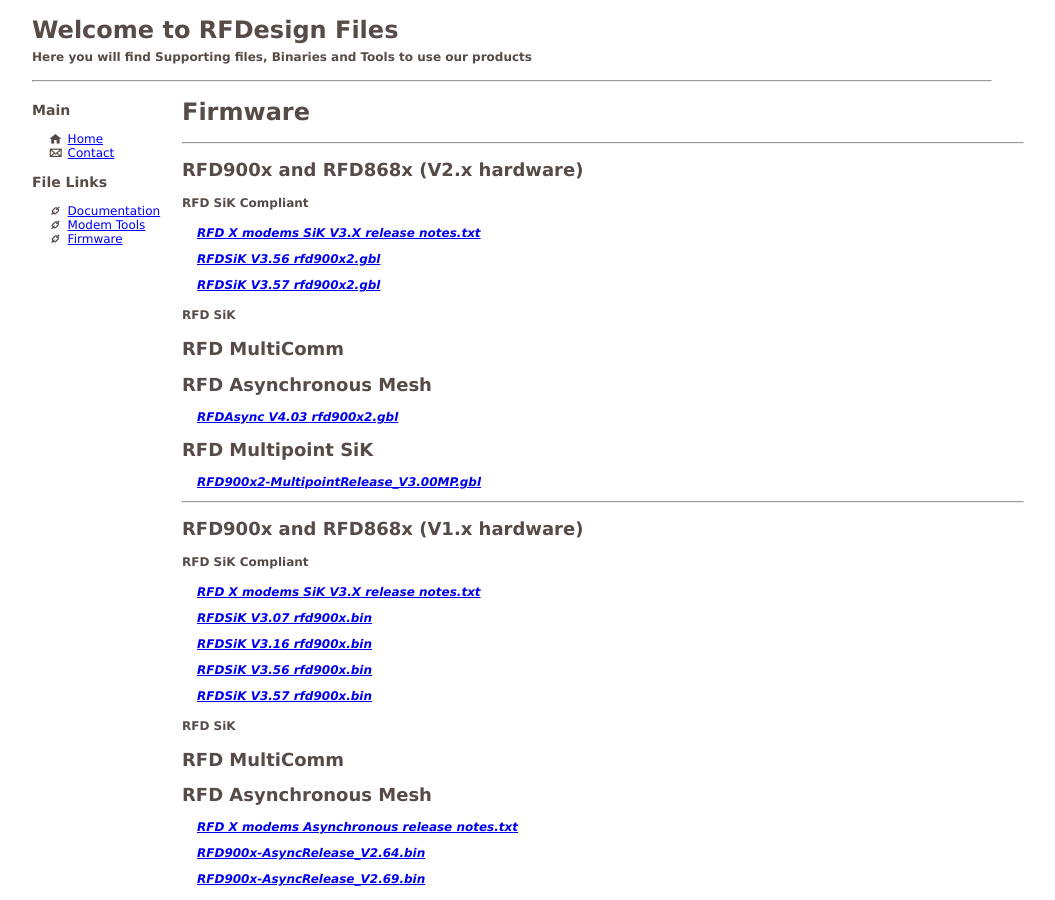
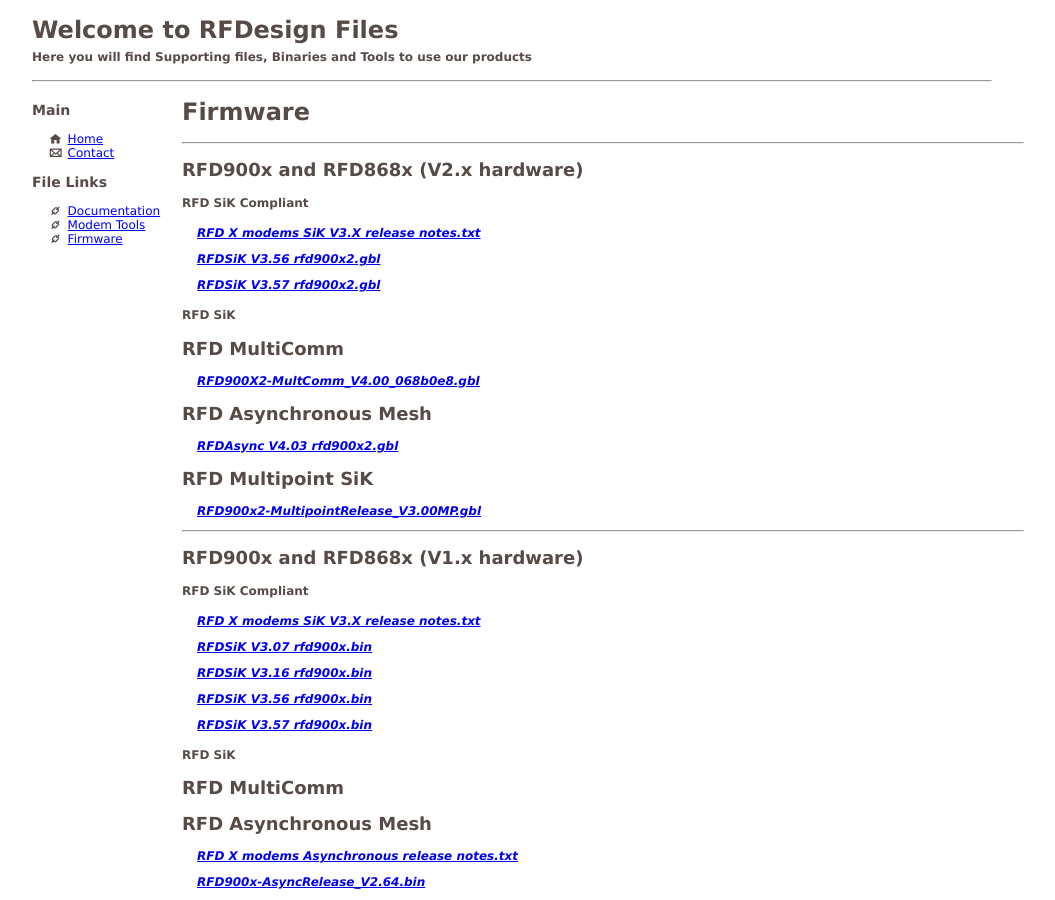
Before and after one commit to RFDesign/rfdesign.github.io, a Jekyll site: the page built from firmware.html, in a window 1280 px wide and 900 px high. Shown: the whole window, without its empty margins (26-1081 px from the left). Built offline with Jekyll 4.4.1, drawn with Linux system fonts in a browser that asks for light colours.

Commit message:
Update firmware.yml

```diff
--- a/_data/firmware.yml
+++ b/_data/firmware.yml
@@ -5,6 +5,9 @@
         - file: RFD X modems SiK V3.X release notes.txt
         - file: RFDSiK V3.56 rfd900x2.gbl
         - file: RFDSiK V3.57 rfd900x2.gbl
+
+    MCOMM:
+        - file: RFD900X2-MultComm_V4.00_068b0e8.gbl
 
     MPSIK:
         - file: RFD900x2-MultipointRelease_V3.00MP.gbl
```
